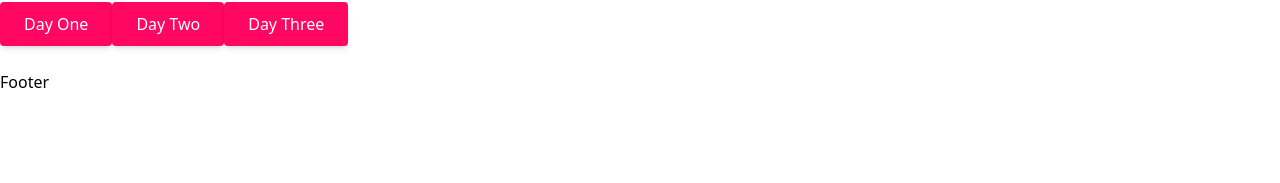
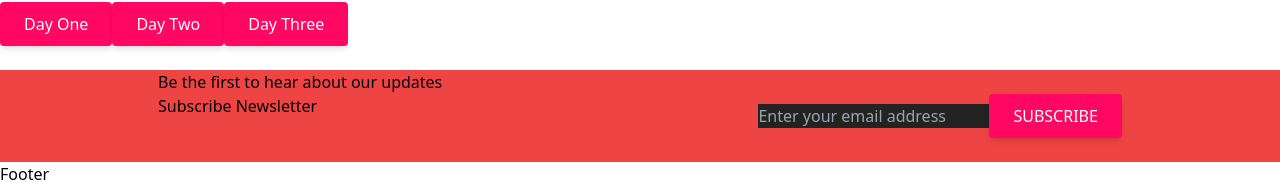
Before and after one commit to Harpreetpreet/BookEvent, a Next.js app: page / in a window 1280 px wide. Shown: the part 2469-2652 px from the top of the page. Before the commit the page ends 2563 px from the top, so only its background shows below. Built offline with nearby package versions, Linux system fonts and the light colour scheme.

Commit message:
add component in home page

```diff
--- a/src/Components/atom/Description.js
+++ b/src/Components/atom/Description.js
@@ -0,0 +1,11 @@
+import React from 'react';
+
+const Description = ({ Description }) => {
+  return (
+    <div>
+      <h3>{Description}</h3>
+    </div>
+  );
+};
+
+export default Description;
--- a/src/Components/atom/Subtitle.js
+++ b/src/Components/atom/Subtitle.js
@@ -0,0 +1,11 @@
+import React from 'react';
+
+const Subtitle = ({ Subtitle }) => {
+  return (
+    <div>
+      <h3> {Subtitle}</h3>
+    </div>
+  );
+};
+
+export default Subtitle;
--- a/src/Components/atom/Title.js
+++ b/src/Components/atom/Title.js
@@ -0,0 +1,11 @@
+import React from 'react';
+
+const Title = ({ title }) => {
+  return (
+    <div>
+      <h1>{title}</h1>
+    </div>
+  );
+};
+
+export default Title;
--- /dev/null
+++ b/src/Components/home/Subscribe.js
@@ -0,0 +1,25 @@
+import React from 'react';
+import Button from '../atom/Button';
+
+const Subscribe = () => {
+  return (
+    <div className="flex bg-red-500 justify-around">
+      <div>
+        <h3>Be the first to hear about our updates</h3>
+        <h1>Subscribe Newsletter</h1>
+      </div>
+      <div>
+        <div className="items-center">
+          <input
+            className=" bg-[#232323] "
+            type="email"
+            placeholder="Enter your email address"
+          />
+          <Button button="SUBSCRIBE" />
+        </div>
+      </div>
+    </div>
+  );
+};
+
+export default Subscribe;
--- a/src/pages/index.js
+++ b/src/pages/index.js
@@ -4,6 +4,7 @@ import HomeHero from '../Components/home/HomeHero';
 import Layout from '../Components/global/Layout';
 import TeamMembers from '../Components/home/TeamMembers';
 import EventProgram from '../Components/home/EventProgram';
+import Subscribe from '../Components/home/Subscribe';
 
 export default function Home() {
   return (
@@ -12,6 +13,7 @@ export default function Home() {
       <AboutEvent />
       <TeamMembers />
       <EventProgram />
+      <Subscribe />
     </Layout>
   );
 }
```
Also changed, not shown: public/images/pattern1.png (added).
